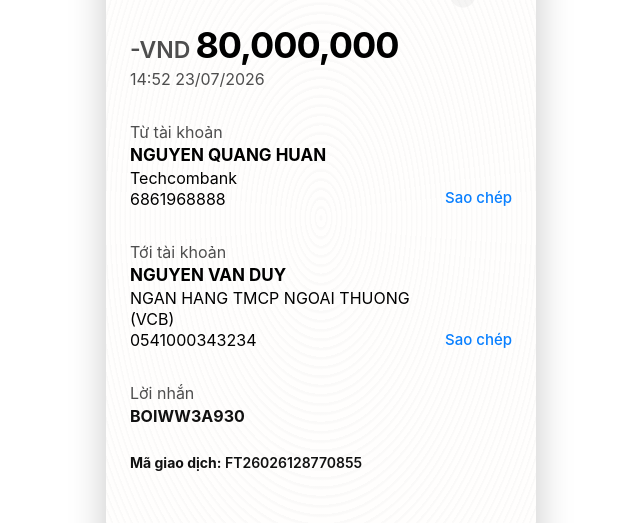
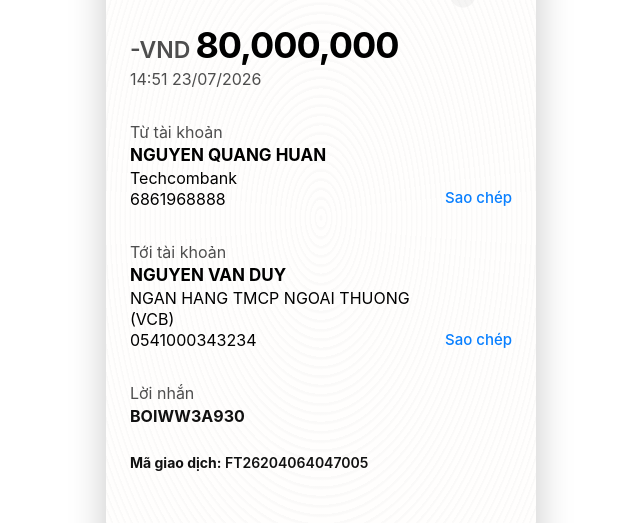
Before and after one commit to Duythang220911/tech_end, a plain HTML site: page transaction-out.html in a window 1280 px wide. Shown: the part 184-707 px from the top of the page, 319-959 px from the left. Drawn offline with nearby package versions, Linux system fonts and the light colour scheme.

Commit message:
Update transaction-out.html

```diff
--- a/transaction-out.html
+++ b/transaction-out.html
@@ -145,7 +145,7 @@
             </div>
 
             <p class="transaction-time">
-                14:52 23/07/2026
+                14:51 23/07/2026
             </p>
 
         </section>
@@ -238,7 +238,7 @@
         <!-- MÃ GIAO DỊCH -->
         <p class="transaction-code">
             <strong>Mã giao dịch:</strong>
-            FT26026128770855
+            FT26204064047005
         </p>
 
         <!-- NHÃN DEMO -->
```
